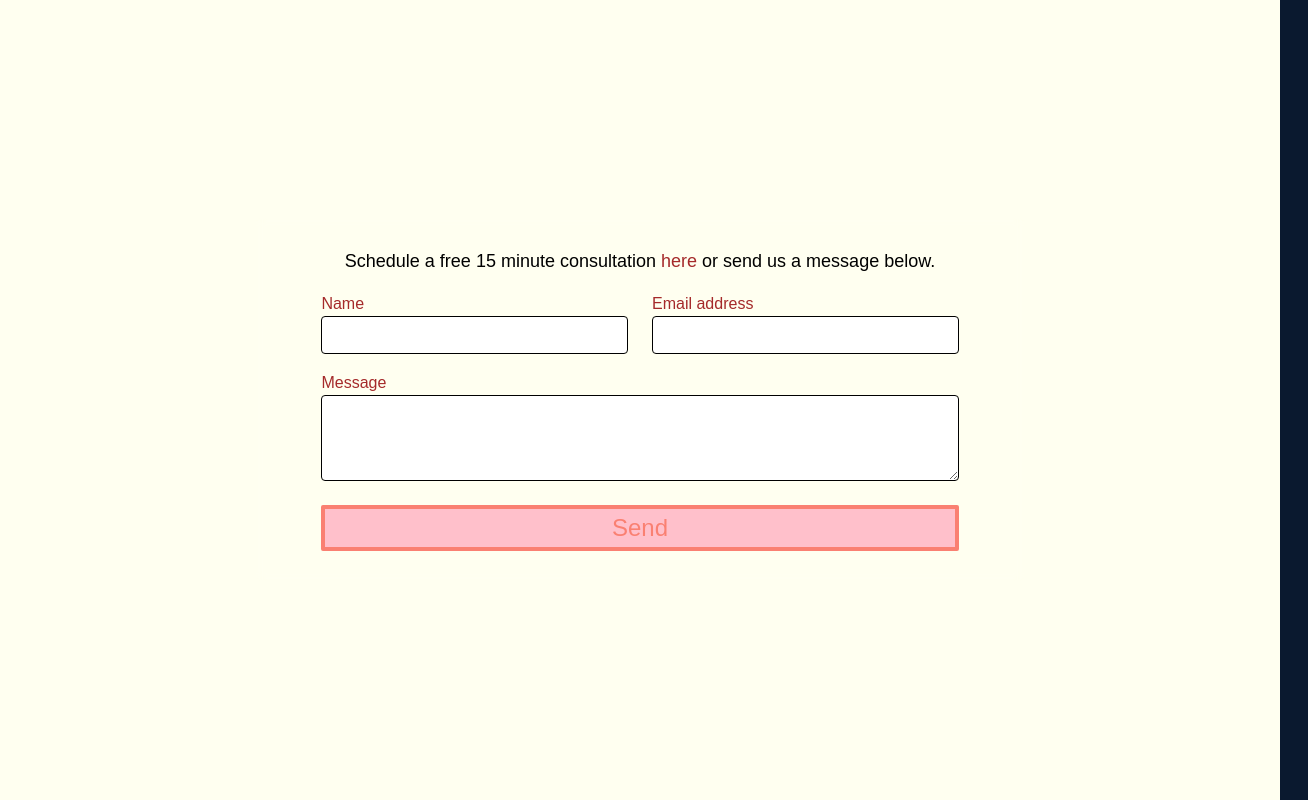
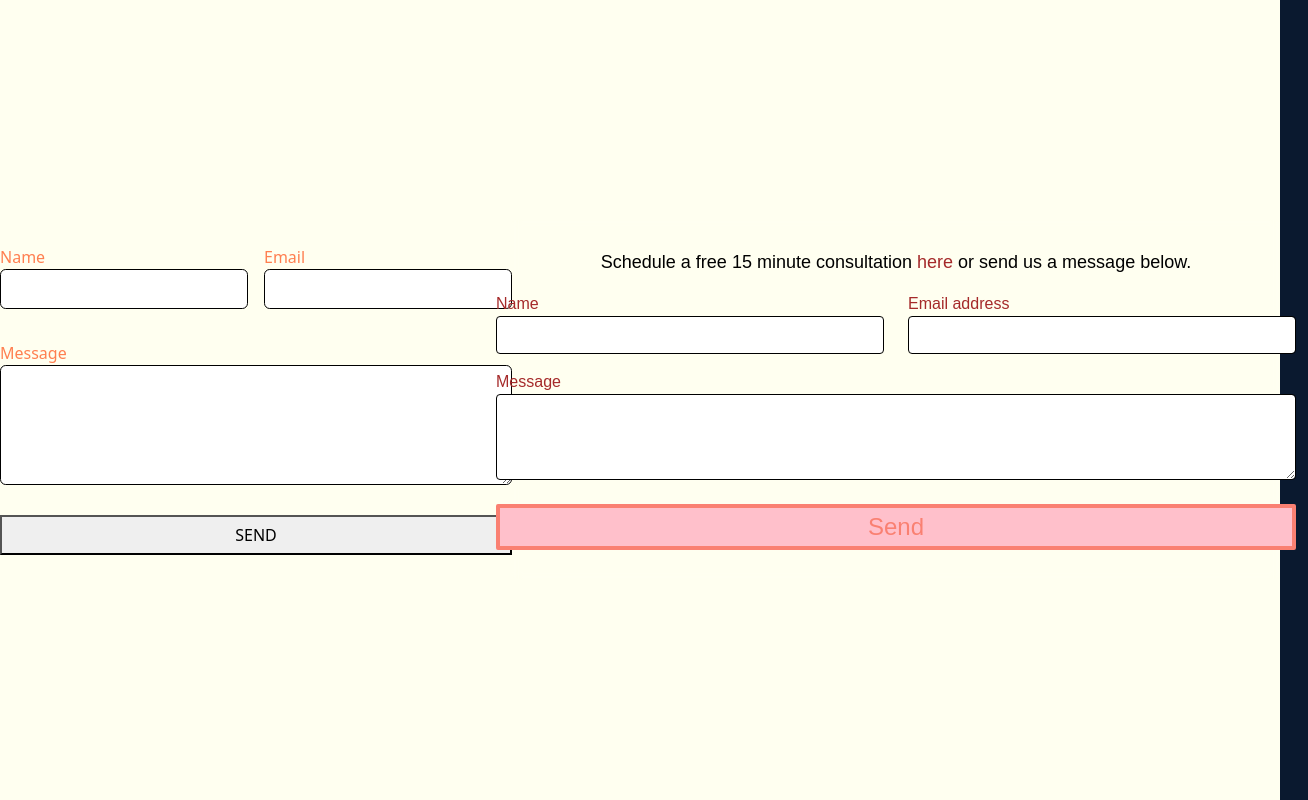
Before and after one commit to elise213/project-lotus, a React (Vite) app: page / in a window 1280 px wide. Shown: the part 2719-3519 px from the top of the page, 1308 px wide, since content can reach past the window. Built offline with nearby package versions, Linux system fonts and the light colour scheme.

Commit message:
form is made

```diff
--- a/src/components/Contact.jsx
+++ b/src/components/Contact.jsx
@@ -1,6 +1,7 @@
 "use client";
 import React, { useEffect } from "react";
 import styles from '../styles/contact.css'
+import Form from "./Form";
 
 
 const Contact = () => {
@@ -8,6 +9,7 @@ const Contact = () => {
 
     return (
         <div className="contact-page">
+            <Form/>
             <div className="message-background">
                 <div className="contact-form contact-form-2">
                     <form id="contact_form" name="contact_form" method="post">
--- /dev/null
+++ b/src/components/Form.jsx
@@ -0,0 +1,31 @@
+import React from 'react'
+import '../styles/form.css'
+
+const Form = () => {
+    const handleSend = (e) => {
+        e.preventDefault()
+        alert("STAY CUTE OR DIE")
+    }
+
+  return (
+    <form action="" className='contact-form'>
+        <div className='contact-form-top'>
+            <div className="form-div">
+                <label className='text-color' htmlFor="nameInput">Name</label>
+                <input type="text" id='nameInput' />
+            </div>
+            <div className="form-div">
+                <label className='text-color' htmlFor="emailInput">Email</label>
+                <input type="text" id='emailInput' />
+            </div>
+        </div>
+        <div className='contact-form-mid'>
+            <label className='text-color' htmlFor="contactTextArea">Message</label>
+            <textarea name="" id="contactTextArea" ></textarea>
+        </div>
+        <button className='contact-send-btn' onClick={handleSend}>SEND</button>
+    </form>
+  )
+}
+
+export default Form
--- /dev/null
+++ b/src/styles/form.css
@@ -0,0 +1,51 @@
+.contact-form {
+    width: 800px;
+    color: black;
+}
+
+.contact-form-top {
+    display: flex;
+    justify-content: space-between;
+    gap: 1rem;
+}
+.form-div{
+    width: 100%;
+}
+.contact-form-top .form-div label {
+    display: block;
+}
+.contact-form-top .form-div input {
+    background-color: white;
+    color: black;
+    border: 1px solid black ;
+    border-radius: 0.356rem;
+    height: 40px;
+    width: 100%;
+}
+
+.contact-form-mid {
+    margin-block-start: 2rem;
+    width: 100%;
+}
+.contact-form label {
+    display: block;
+}
+.contact-form-mid textarea {
+    width: 100%;
+    height: 120px;
+    color: black;
+    background-color: white;
+    border: 1px solid black;
+    border-radius: 0.356rem;
+}
+
+.contact-send-btn{
+    margin-block-start: 1.5rem;
+    width: 100%;
+    height: 40px;
+}
+
+.text-color {
+    /* whatever color you want for the text */
+    color: coral;
+}
```
